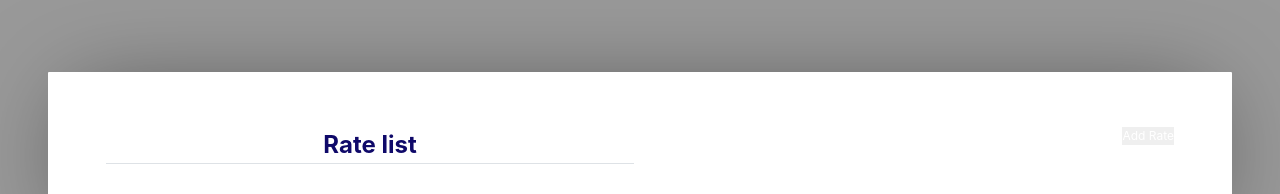
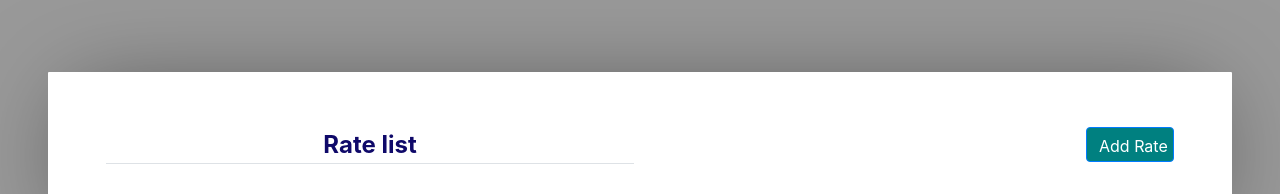
Before and after one commit to diwash29/BidOcean-Invoice-, a Django app: template user_invoice/templates/user_invoice/rate_list.html in a window 1280 px wide. Shown: the part 56-250 px from the top of the page. Run offline with Django 3.2, Linux system fonts and the light colour scheme; the template is opened without the code that fills it, so the values that code supplies are empty; some libraries are stand-ins or nearby versions.

Commit message:
rate button added

```diff
--- a/user_invoice/templates/user_invoice/rate_list.html
+++ b/user_invoice/templates/user_invoice/rate_list.html
@@ -128,7 +128,7 @@ tr:hover .cut { opacity: 1; }
 		<table  width="100%">
 			<tr>
 				<td><legend class="border-bottom mb-4" style="color: rgb(15, 9, 105);text-align: center;"><b>Rate list</b> </legend></td>
-				<td align="right"><a href="{% url 'rate_add' %}"><button>Add Rate</button></a></td>
+				<td align="right"><a href="{% url 'rate_add' %}"><button class="btn btn-primary" style="background-color: teal;width: 88px;height:35px;text-align: left;">Add Rate</button></a></td>
 			</tr>
 		</table>
 		<table cellpadding="0" cellspacing="0" border="0" class="table table-bordered table-striped  display" width="100%">
```
